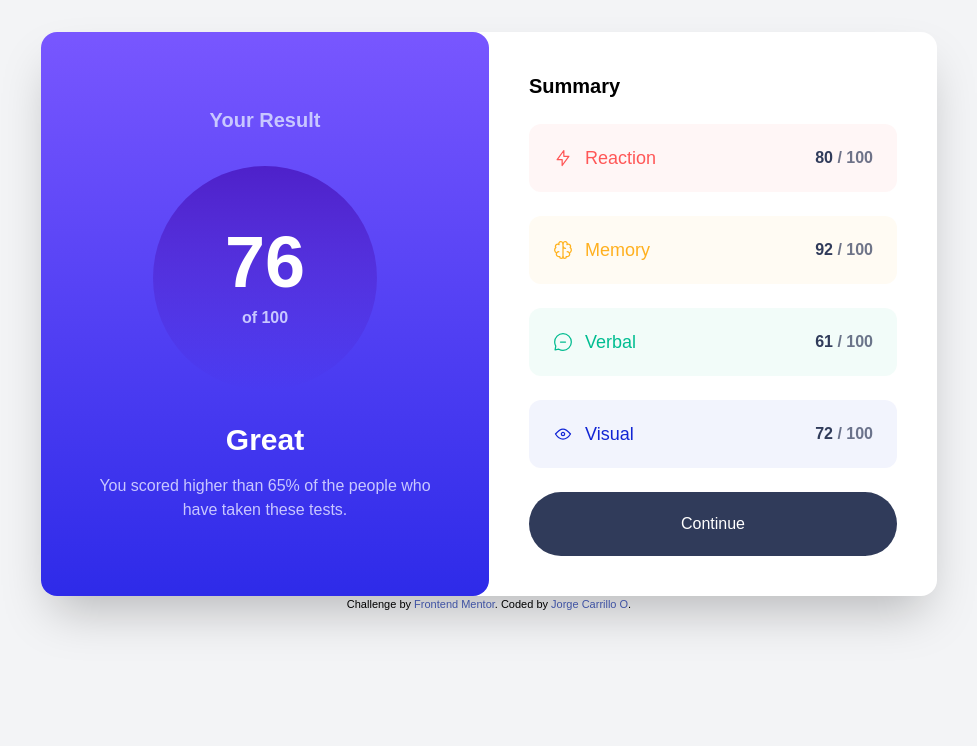
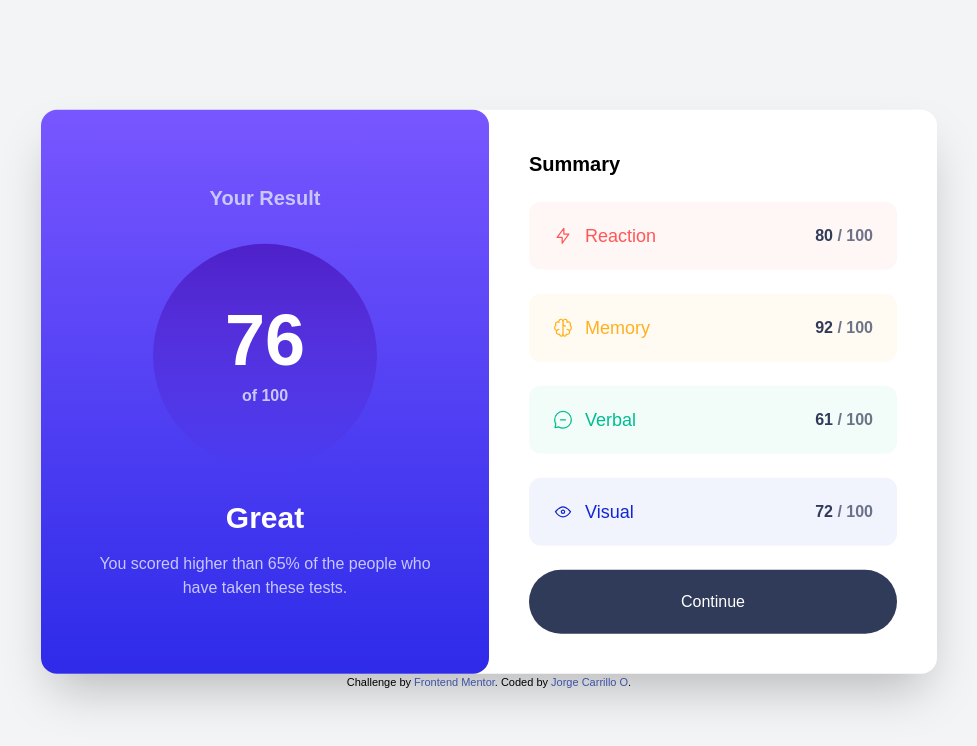
Before and after one commit to JRack92/Retos-Practicos---Proyecto, a website: page retos/Results summary component/src/index.html in a window 1280 px wide. Shown: the whole page, without its empty margins (151-1128 px from the left). Drawn offline with Linux system fonts and the light colour scheme.

Commit message:
Se centra el reto de "Results summary component" en la pantalla

```diff
--- a/retos/Results summary component/src/index.html
+++ b/retos/Results summary component/src/index.html
@@ -13,7 +13,11 @@
     />
     <link rel="stylesheet" href="./css/styles.css" />
   </head>
-  <body class="font-haken bg-gray-100 py-8">
+  <body class="font-haken bg-gray-100">
+    <main
+      class="w-[90%] h-[90%] absolute top-[50%] left-[50%] -translate-x-1/2 -translate-y-1/2"
+    >
+      <div class="absolute top-1/2 left-1/2 -translate-x-1/2 -translate-y-1/2 w-full h-auto">
         <section
           class="w-[90%] max-w-md mx-auto bg-White shadow-2xl md:flex md:rounded-2xl md:max-w-4xl"
         >
@@ -29,7 +33,8 @@
             </div>
             <h3 class="text-3xl mb-4 font-bold">Great</h3>
             <p class="text-light-lavender">
-          You scored higher than 65% of the people who have taken these tests.
+              You scored higher than 65% of the people who have taken these
+              tests.
             </p>
           </article>
           <article class="p-10 grid gap-6 md:w-1/2">
@@ -45,10 +50,17 @@
 
         <div class="attribution">
           Challenge by
-      <a href="https://www.frontendmentor.io/challenges/results-summary-component-CE_K6s0maV" target="_blank"
+          <a
+            href="https://www.frontendmentor.io/challenges/results-summary-component-CE_K6s0maV"
+            target="_blank"
             >Frontend Mentor</a
-      >. Coded by <a href="https://www.linkedin.com/in/jorgecarrilloo/" target="_blank">Jorge Carrillo O</a>.
+          >. Coded by
+          <a href="https://www.linkedin.com/in/jorgecarrilloo/" target="_blank"
+            >Jorge Carrillo O</a
+          >.
         </div>
+      </div>
+    </main>
 
     <script type="module" src="./js/index.js"></script>
   </body>
```
Also changed, not shown: retos/Results summary component/src/css/styles.css. Lines whose indentation alone changed are shown as unchanged.
